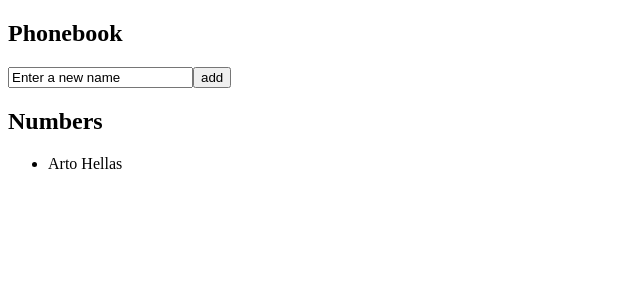
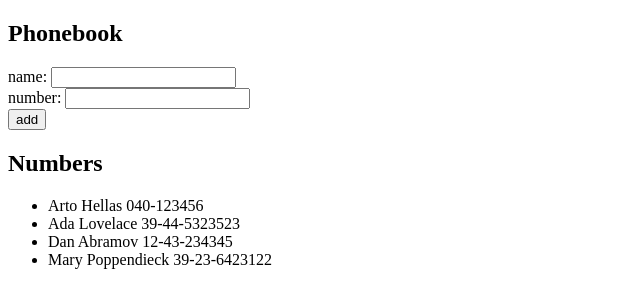
Before and after one commit to bbond766/FullStackExercises, a React (Create React App) app in the folder part2/Phonebook/phonebook/: page / in a window 1280 px wide. Shown: the top 308 px of the page, without its empty margins (0-640 px from the left). Built offline with nearby package versions, Linux system fonts and the light colour scheme.

Commit message:
finsihed exercise 2.8

```diff
--- a/part2/Phonebook/phonebook/src/App.js
+++ b/part2/Phonebook/phonebook/src/App.js
@@ -1,45 +1,60 @@
 import React, { useState } from 'react'
 
 const App = () => {
-  const [ persons, setPersons] = useState([
-    { name: 'Arto Hellas' }
+  const [persons, setPersons] = useState([
+    { name: 'Arto Hellas', number: '040-123456' },
+    { name: 'Ada Lovelace', number: '39-44-5323523' },
+    { name: 'Dan Abramov', number: '12-43-234345' },
+    { name: 'Mary Poppendieck', number: '39-23-6423122' }
   ])
-  const [ newName, setNewName ] = useState('Enter a new name')
+  const [ newName, setNewName ] = useState('')
+  const [ newNumber, setNewNumber ] = useState('')
 
   const handleNameChange = (event) => {
-  setNewName(event.target.value)
-}
+    setNewName(event.target.value)
+  }
 
-const addName = (event) =>{
-  event.preventDefault()
-  const nameObject = {
-    name: newName
-    //number:1234567890
+  const handleNumberChange = (event) => {
+    setNewNumber(event.target.value)
+  }
+
+  const addPerson = (event) =>{
+    event.preventDefault()
+    const nameObject = {
+      name: newName,
+      number:newNumber
   }
   for (var i = 0; i <persons.length; i++) {
    if(persons[i].name === nameObject.name){
       alert(`${newName} is already added to the phonebook`)
       setNewName('')
+      setNewNumber('')
       return
   }
 }
     setPersons(persons.concat(nameObject))
     setNewName('')
+    setNewNumber('')
 }
 let displayNames = persons.map(persons =>(
-          <li key = {persons.name}>{persons.name}</li>
+          <li key = {persons.name}>{persons.name} {persons.number}</li>
         ))
 
   return (
     <div>
       <h2>Phonebook</h2>
         <div>
-          <form onSubmit={addName}>
-           <input
+        <form onSubmit={addPerson}>
+          <div>name: <input
             value={newName}
             onChange={handleNameChange}/>
-          <button type="submit">add</button>
-          </form>
+          </div>
+          <div>number: <input
+            value={newNumber}
+            onChange={handleNumberChange}
+          /></div>
+          <div><button type="submit">add</button></div>
+        </form>
         </div>
       <h2>Numbers</h2>
       <ul>
```
